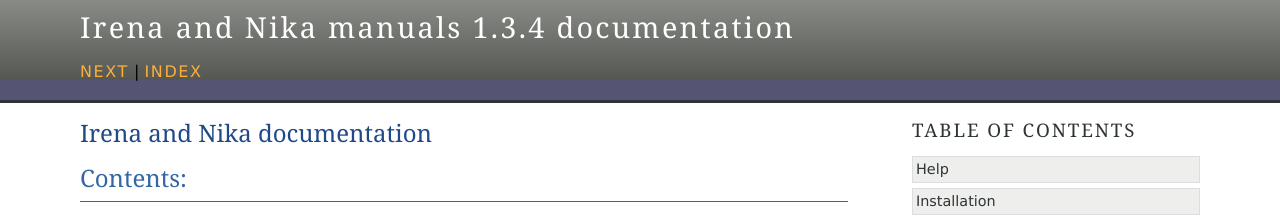
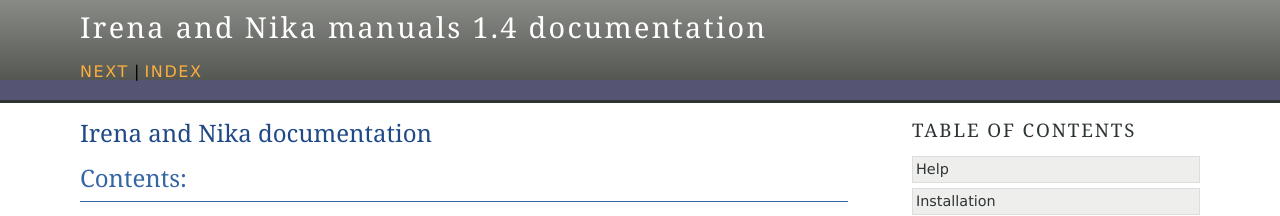
Before and after one commit to jilavsky/SAXS_IgorCodeDocs, a Sphinx documentation site: the page built from docs/source/index.rst, in a window 1280 px wide. Shown: the top 216 px of the page. Built offline with Sphinx 7.4.7, drawn with Linux system fonts in a browser that asks for light colours.

Commit message:
Update conf.py
Trying to trigger new release version

```diff
--- a/docs/source/conf.py
+++ b/docs/source/conf.py
@@ -61,9 +61,9 @@ author = u'Jan Ilavsky'
 # built documents.
 #
 # The short X.Y version.
-version = u'1.3.4'
+version = u'1.4'
 # The full version, including alpha/beta/rc tags.
-release = u'1.3.4'
+release = u'1.4'
 
 # The language for content autogenerated by Sphinx. Refer to documentation
 # for a list of supported languages.
```
